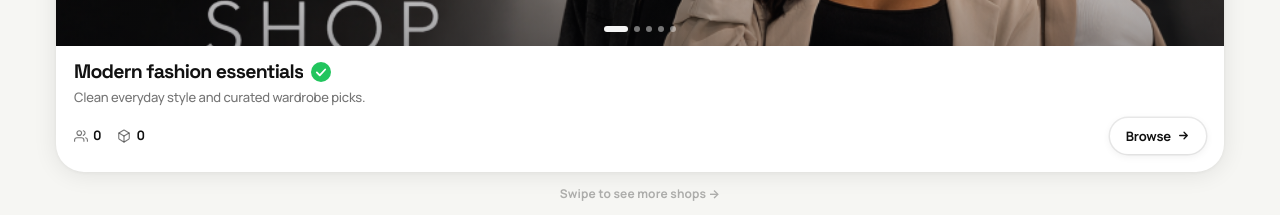
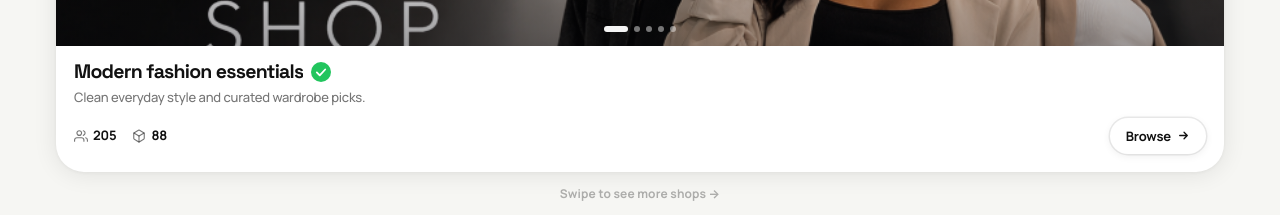
Before and after one commit to Orderion/Beme-Market, a React (Vite) app in the folder Beme-Frontend/: page / in a window 1280 px wide. Shown: the part 960-1175 px from the top of the page. Built offline with nearby package versions, Linux system fonts and the light colour scheme; no server answers; the database is empty.

Commit message:
Update ShopCarousel.jsx

```diff
--- a/Beme-Frontend/src/components/ShopCarousel.jsx
+++ b/Beme-Frontend/src/components/ShopCarousel.jsx
@@ -157,11 +157,11 @@ export default function ShopCarousel({ shops = [] }) {
             <div className="sc-stats">
               <span className="sc-stat">
                 <IconUsers />
-                <strong>{shop.followers ?? "0"}</strong>
+                <strong>{shop.followers ?? "205"}</strong>
               </span>
               <span className="sc-stat">
                 <IconBox />
-                <strong>{shop.products ?? "0"}</strong>
+                <strong>{shop.products ?? "88"}</strong>
               </span>
             </div>
 
```
